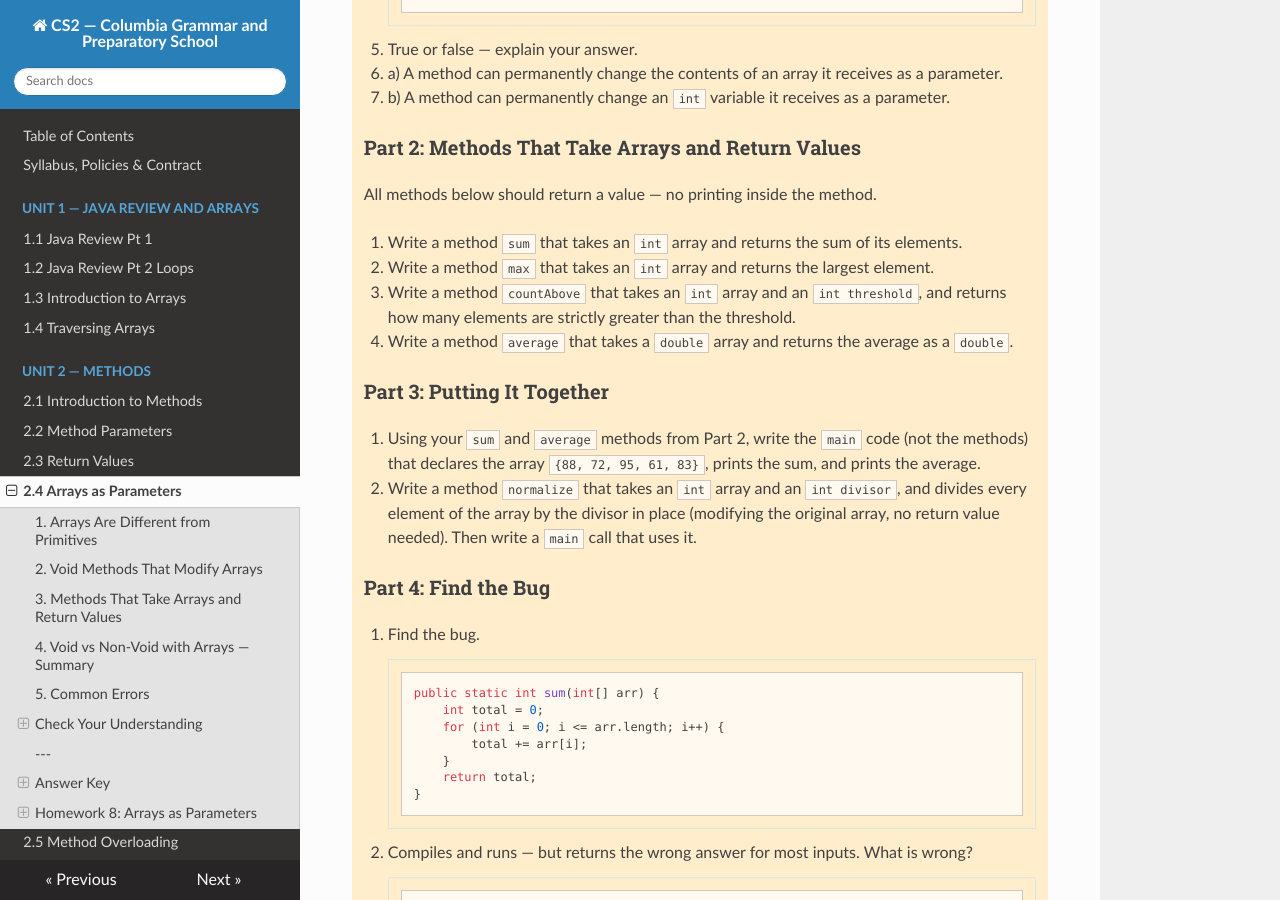
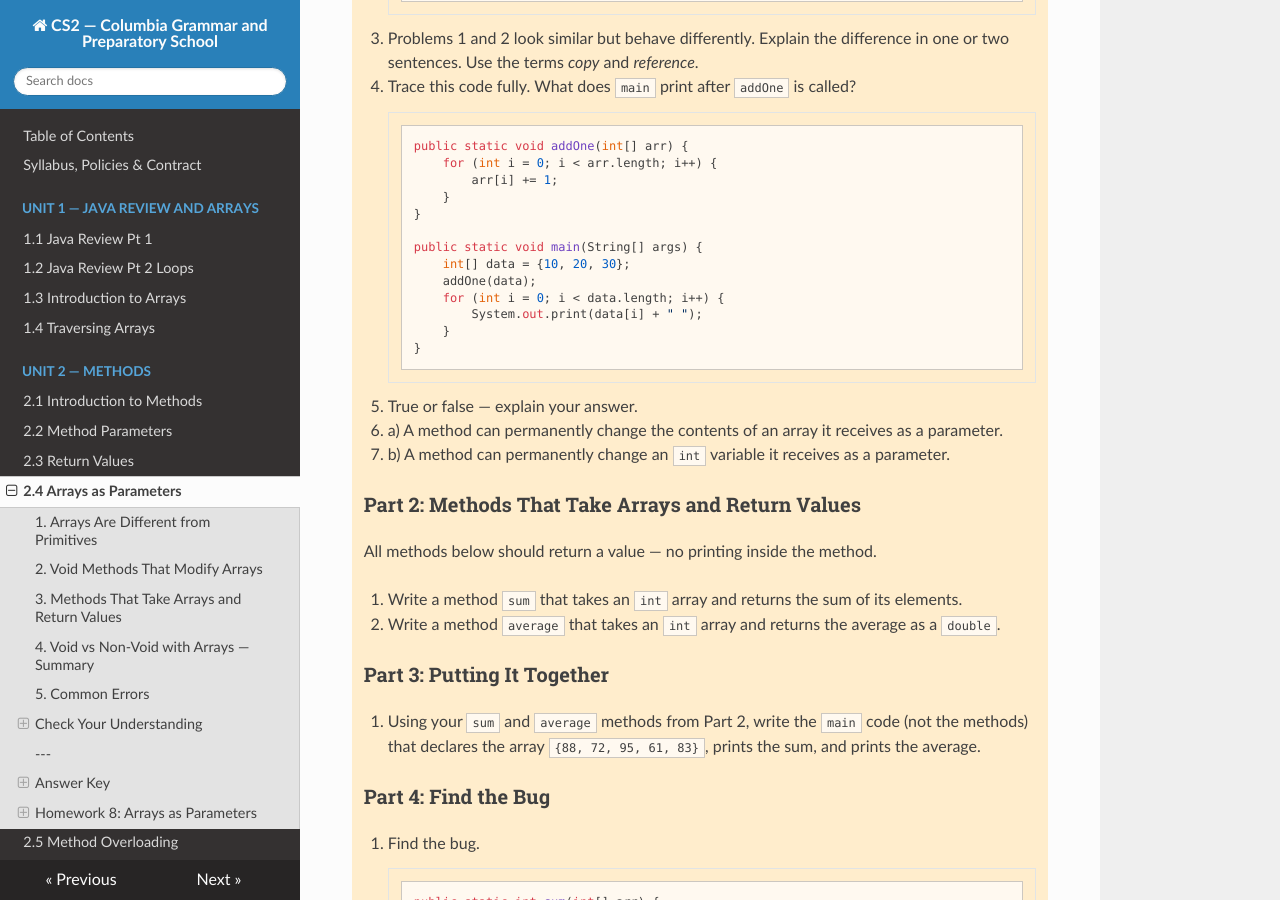
Before and after one commit to kjergens/cs2-site, an MkDocs documentation site: the page built from docs/unit2/notes_04_arrays_as_parameters.md, in a window 1280 px wide and 900 px high, scrolled down 6216 px. Built offline with MkDocs 1.6.1, drawn with Linux system fonts in a browser that asks for light colours; nearby versions of some CDN libraries; some of the changed text lies outside the part shown.

Commit message:
Fix Unit 2 Ch4 H1 header; trim HW8, move duplicated/normalize questions to CYU

````diff
--- a/docs/unit2/notes_04_arrays_as_parameters.md
+++ b/docs/unit2/notes_04_arrays_as_parameters.md
@@ -217,6 +219,18 @@
         }
         return count;
     }
+    ```
+
+    **7.**
+    ```java
+    public static void normalize(int[] arr, int divisor) {
+        for (int i = 0; i < arr.length; i++) {
+            arr[i] = arr[i] / divisor;
+        }
+    }
+    // Example call in main:
+    // int[] data = {10, 20, 30};
+    // normalize(data, 10);   // data is now {1, 2, 3}
     ```
 
 ---
@@ -285,19 +299,15 @@
     All methods below should return a value — no printing inside the method.
 
     6. Write a method `sum` that takes an `int` array and returns the sum of its elements.
-    7. Write a method `max` that takes an `int` array and returns the largest element.
-    8. Write a method `countAbove` that takes an `int` array and an `int threshold`, and returns how many elements are strictly greater than the threshold.
-    9. Write a method `average` that takes a `double` array and returns the average as a `double`.
+    7. Write a method `average` that takes an `int` array and returns the average as a `double`.
 
     ### Part 3: Putting It Together
 
-    10. Using your `sum` and `average` methods from Part 2, write the `main` code (not the methods) that declares the array `{88, 72, 95, 61, 83}`, prints the sum, and prints the average.
-
-    11. Write a method `normalize` that takes an `int` array and an `int divisor`, and divides every element of the array by the divisor in place (modifying the original array, no return value needed). Then write a `main` call that uses it.
+    8. Using your `sum` and `average` methods from Part 2, write the `main` code (not the methods) that declares the array `{88, 72, 95, 61, 83}`, prints the sum, and prints the average.
 
     ### Part 4: Find the Bug
 
-    12. Find the bug.
+    9. Find the bug.
     ```java
     public static int sum(int[] arr) {
         int total = 0;
````
Also changed, not shown: other parts of docs/unit2/notes_04_arrays_as_parameters.md (+4 -2 lines).
